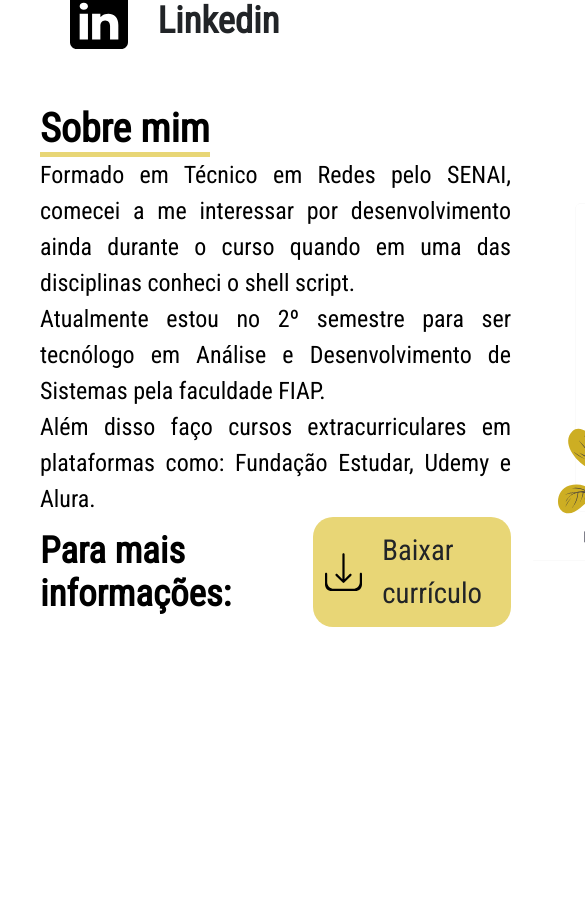
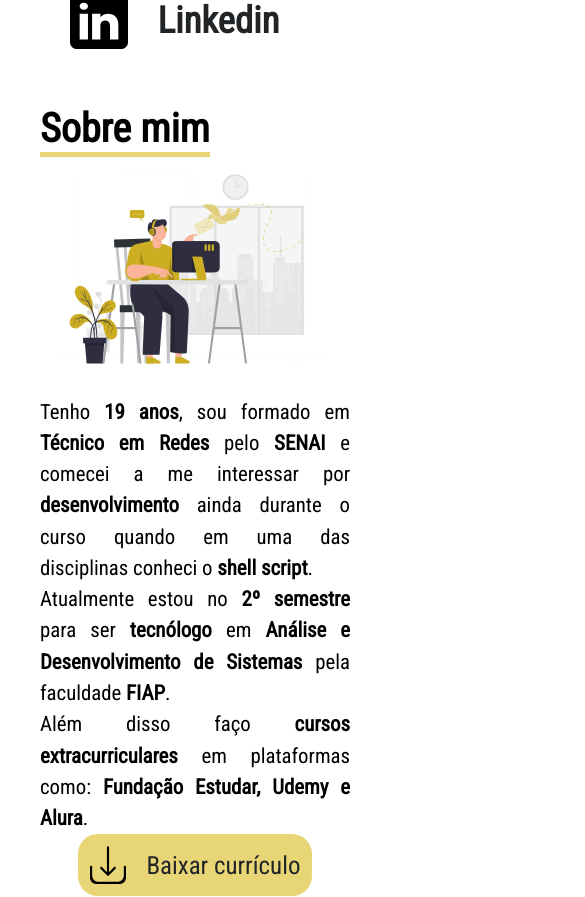
Before and after one commit to bhfsilva/Portfolio, a Next.js app: page / in a window 390 px wide. Shown: the part 755-1652 px from the top of the page, 585 px wide, since content can reach past the window. Before the commit the page ends 1493 px from the top, so only its background shows below. Built offline with nearby package versions, Linux system fonts and the light colour scheme.

Commit message:
aplicada responsividade no componente sobre mim

```diff
--- a/pages/_document.js
+++ b/pages/_document.js
@@ -5,7 +5,7 @@
     <Html lang="pt-BR">
       <Head>
         <link rel="preconnect" href="https://fonts.googleapis.com"/>
-        <link rel="preconnect" href="https://fonts.gstatic.com" crossorigin/>
+        <link rel="preconnect" href="https://fonts.gstatic.com" crossOrigin/>
         <link href="https://fonts.googleapis.com/css2?family=Roboto+Condensed&display=swap" rel="stylesheet"/>
         <link rel="shortcut icon" type="image/x-icon" href="assets/favicon.ico"/>
       </Head>
--- a/src/components/AboutMe/AboutMe.module.css
+++ b/src/components/AboutMe/AboutMe.module.css
@@ -1,23 +1,28 @@
+.aboutMe{
+  height: 85vh;
+}
 .aboutMe h1{
   display: inline-block;
   font-size: 2.5em;
   padding-bottom: 0px;
   border-bottom: 5px solid var(--yellow);
 }
-.aboutMe{
-  height: 75vh;
-}
 .aboutMe > div{
   display: flex;
+  justify-content: center;
+  flex-flow: row wrap-reverse;
   gap: 20px;
 }
-.aboutMe img{
-  width: 550px;
+.aboutMe div > img{
+  width: 40%;
+  min-width: 500px;
 }
 .textBox{
   display: flex;
   flex-direction: column;
   justify-content: space-evenly;
+  max-width: 700px;
+  height: 500px;
 }
 .textBox p{
   font-size: 1.5em;
@@ -28,17 +33,19 @@
   display: flex;
   align-items: center;
   gap: 20px;
+  width: fit-content;
+  align-self: center;
 }
 .downloadBox h2{
   font-size: 2.3em;
   width: auto;
 }
 .downloadBox a{
+  white-space: nowrap;
   display: flex;
   align-items: center;
   text-decoration: none;
   color: var(--black);
-  width: 260px;
   background-color: var(--yellow);
   font-size: 1.2rem;
   padding: 12px;
@@ -46,6 +53,7 @@
   gap: 20px;
   justify-content: center;
   border-radius: 20px;
+  transition: 0.3s;
 }
 .downloadBox a:hover{
   background-color: #C0B261;
@@ -53,3 +61,34 @@
 .downloadBox img{
   width: 2.3rem;
 }
+@media(max-width: 725px){
+  .downloadBox h2{
+    font-size: 2em;
+  }
+}
+@media(max-width: 682px){
+  .downloadBox h2{
+    width: 200px;
+  }
+  .downloadBox{
+    gap: 0px;
+  }
+}
+@media(max-width: 630px){
+  .aboutMe div > img{
+    min-width: 90%;
+  }
+}
+@media(max-width: 560px){
+  .textBox p{
+    font-size: 1.4em;
+  }
+  .downloadBox h2{
+    display: none;
+  }
+}
+@media(max-width: 474px){
+  .textBox p{
+    font-size: 1.3em;
+  }
+}
--- a/src/components/AboutMe/index.js
+++ b/src/components/AboutMe/index.js
@@ -2,17 +2,17 @@
 export default function AboutMe() {
   return (
     <section id="Sobre mim" className={`${styles.aboutMe} defaultMargin`}>
-      <h1>Sobre mim</h1>
+      <h1 >Sobre mim</h1>
       <div>
         <div className={styles.textBox}>
           <p>
-            Formado em Técnico em Redes pelo SENAI, comecei a me interessar por desenvolvimento ainda durante o curso quando em uma das disciplinas conheci o shell script.
+            Tenho <b>19 anos</b>, sou formado em <b>Técnico em Redes</b> pelo <b>SENAI</b> e comecei a me interessar por <b>desenvolvimento</b> ainda durante o curso quando em uma das disciplinas conheci o <b>shell script</b>.
           </p>
           <p>
-            Atualmente estou no 2º semestre para ser tecnólogo em Análise e Desenvolvimento de Sistemas pela faculdade FIAP.
+            Atualmente estou no <b>2º semestre</b> para ser <b>tecnólogo</b> em <b>Análise e Desenvolvimento de Sistemas</b> pela faculdade <b>FIAP</b>.
           </p>
           <p>
-            Além disso faço cursos extracurriculares em plataformas como: Fundação Estudar, Udemy e Alura.
+            Além disso faço <b>cursos extracurriculares</b> em plataformas como: <b>Fundação Estudar, Udemy e Alura</b>.
           </p>
           <div className={styles.downloadBox}>
             <h2>Para mais informações:</h2>
--- a/src/components/Intro/Intro.module.css
+++ b/src/components/Intro/Intro.module.css
@@ -125,7 +125,7 @@
     display: unset;
   }
 }
-@media (max-width: 415px){
+@media (max-width: 465px){
   .contentBox{
     gap: 25px;
   }
--- a/styles/global.css
+++ b/styles/global.css
@@ -14,6 +14,6 @@
   font-family: 'Roboto Condensed', sans-serif;
   overflow-x: hidden;
 }
-.defaultMargin{ /*temp*/
+.defaultMargin{
   margin: 0px 40px;
 }
```
